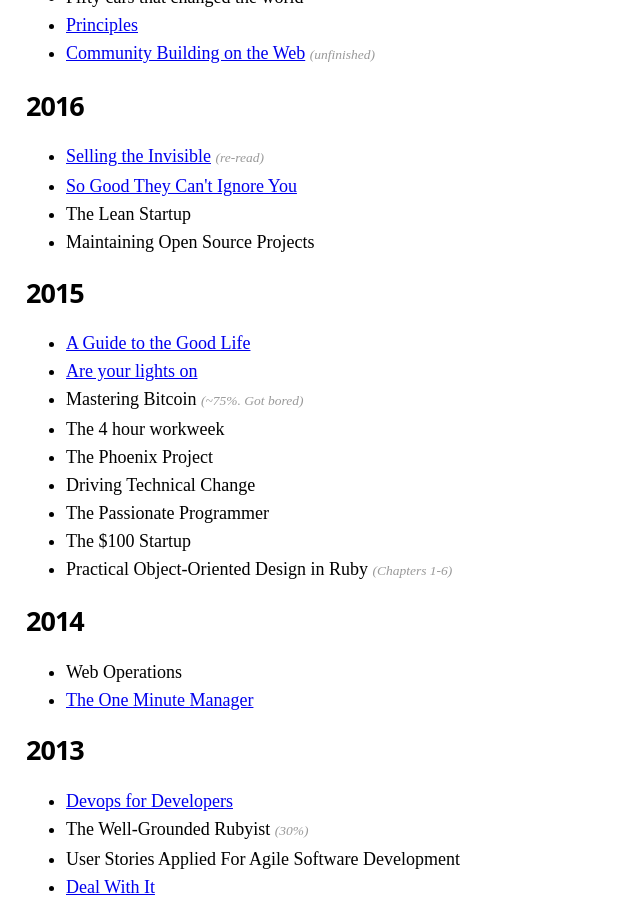
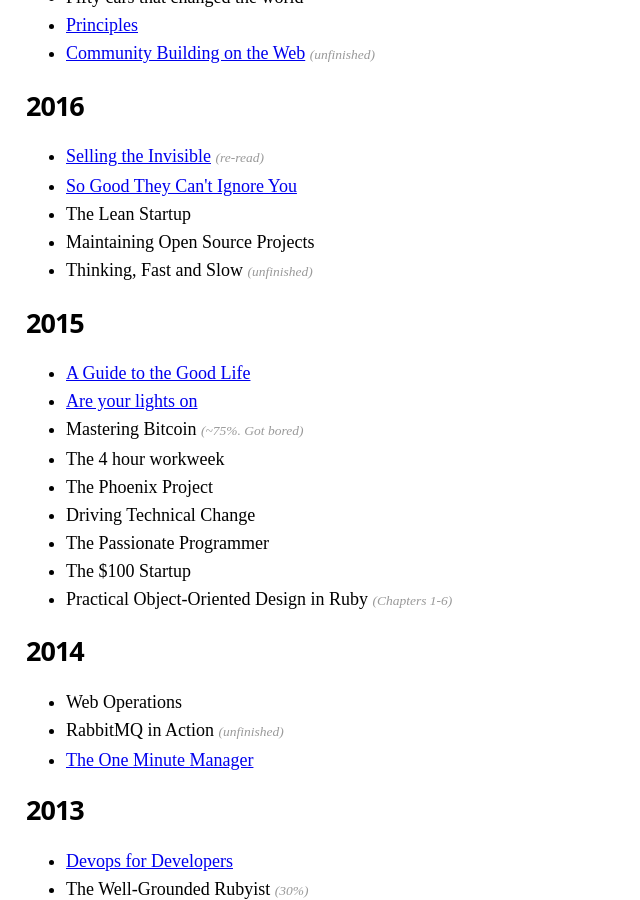
Before and after one commit to garethrees/garethrees.github.com, a Jekyll site: the page built from books.html, in a window 1280 px wide and 900 px high, scrolled down 2443 px. Shown: the whole window, without its empty margins (0-640 px from the left). Built offline with Jekyll 4.4.1, drawn with Linux system fonts in a browser that asks for light colours.

Commit message:
Add some missing unfinished books

```diff
--- a/_data/books.yml
+++ b/_data/books.yml
@@ -133,6 +133,8 @@
   post: /2016/08/20/book-notes-so-good-they-cant-ignore-you
 - title: The Lean Startup
 - title: Maintaining Open Source Projects
+- title: Thinking, Fast and Slow
+  note: unfinished
 
 2015:
 - title: A Guide to the Good Life
@@ -151,6 +153,10 @@
 
 2014:
 - title: Web Operations
+- title: Programming Elixir
+  note: unfinished
+  title: RabbitMQ in Action
+  note: unfinished
 - title: The One Minute Manager
   post: /2014/01/12/book-review-the-one-minute-manager
 
```
